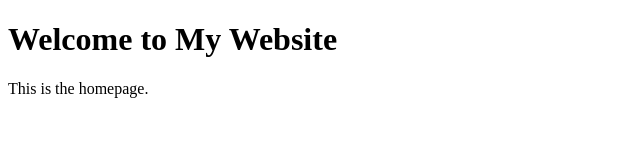
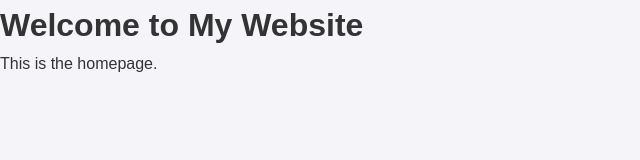
Before and after one commit to yash2364/nodejs, a website: page index.html in a window 1280 px wide. Shown: the whole page, without its empty margins (0-640 px from the left). Drawn offline with Linux system fonts and the light colour scheme.

Commit message:
Update index.html

```diff
--- a/index.html
+++ b/index.html
@@ -4,6 +4,8 @@
     <meta charset="UTF-8">
     <meta name="viewport" content="width=device-width, initial-scale=1.0">
     <title>Your Site Title</title>
+    <!-- Link to the external CSS file -->
+    <link rel="stylesheet" href="style.css">
 </head>
 <body>
     <h1>Welcome to My Website</h1>
```
